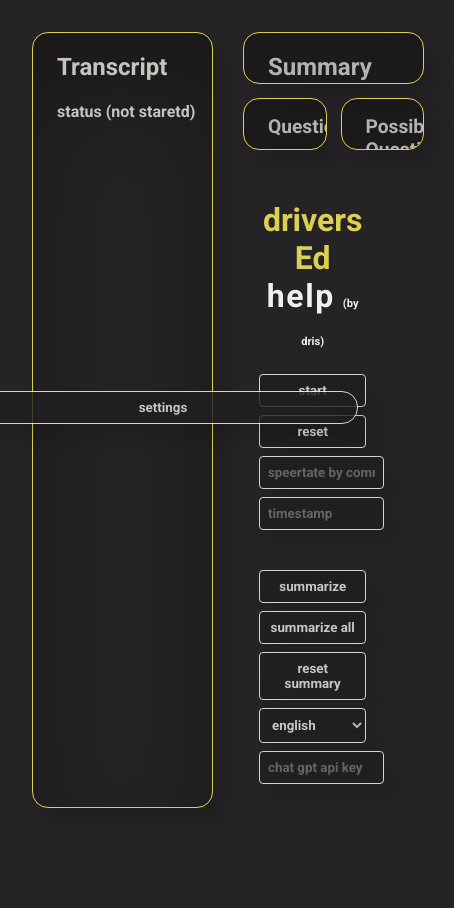
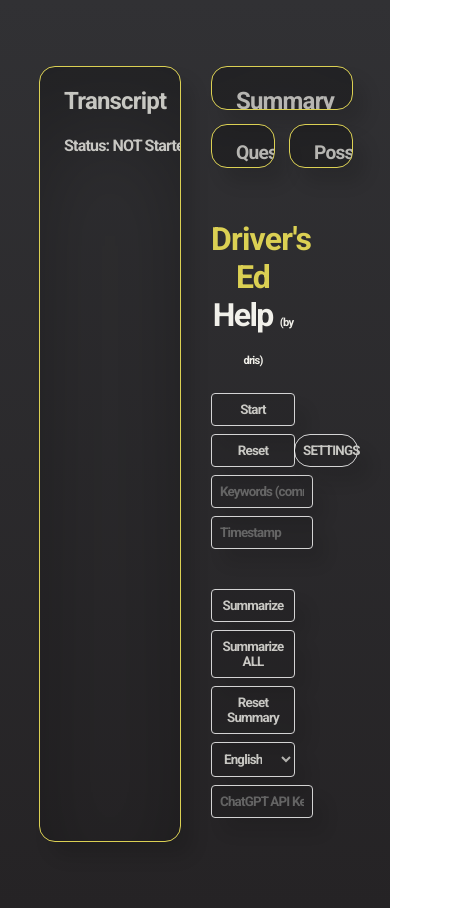
Before and after one commit to dris-e/driverEdHelp, a plain HTML site: page index.html in a window 390 px wide. Shown: the whole page, 454 px wide, since content can reach past the window. Before the commit the page ends 844 px from the top, so only its background shows below. Drawn offline with Linux system fonts and the light colour scheme.

Commit message:
dsasadsaa

```diff
--- a/index.html
+++ b/index.html
@@ -4,15 +4,15 @@
     <meta charset="UTF-8">
     <meta http-equiv="X-UA-Compatible" content="IE=edge">
     <meta name="viewport" content="width=device-width, initial-scale=1.0">
-    <title>yes</title>
+    <title>Driver's Ed Help by dris</title>
 </head>
 <body>
-    <button id="toggle-settings">settings</button>
+    <button id="toggle-settings">SETTINGS</button>
     <div id="bigger-transcript-container">
         <div id="transcript-container">
             <h2 class="title-text">Transcript</h2>
             <div id="transcript"></div>
-            <h2 id="transcript-status" class="title-text">status (not staretd)</h2>
+            <h2 id="transcript-status" class="title-text">Status: NOT Started</h2>
         </div>
         <div id="bigger-summary-container">
             <div id="summary-container" class="output-container">
@@ -30,23 +30,23 @@
             </div>
             <div id="bigger-setting-container">
                 <div id="transcript-settings">
-                    <h1 style="text-align: center;"><span style="color: #DBD053">drivers Ed</span> <span style="letter-spacing: 0.1rem;">help</span> <span style="font-size: 0.7rem">(by dris)</span></h1>
-                    <button id="start-transcript">start</button>
-                    <button id="reset-transcript">reset</button>
-                    <input type="text" id="target-words" placeholder="speertate by comma">
-                    <input type="text" id="target-date" placeholder="timestamp">
+                    <h1 style="text-align: center;"><span style="color: #DBD053" id="input-text">Driver's Ed</span><span id="class-input" style="display: none; z-index: 9;"><input type="text" value="yeah" maxlength="35" placeholder="Class type/name"></span> <span style="letter-spacing: -0.1rem;">Help</span> <span style="font-size: 0.7rem">(by dris)</span></h1>
+                    <button id="start-transcript">Start</button>
+                    <button id="reset-transcript">Reset</button>
+                    <input type="text" id="target-words" placeholder="Keywords (comma separated values)">
+                    <input type="text" id="target-date" placeholder="Timestamp">
                 </div>
                 <div id="summary-setting-container">
-                    <button id="start-summary">summarize</button>
-                    <button id="summarize-all">summarize all</button>
-                    <button id="reset-summary">reset summary</button>
+                    <button id="start-summary">Summarize</button>
+                    <button id="summarize-all">Summarize ALL</button>
+                    <button id="reset-summary">Reset Summary</button>
                     <select id="language-selector">
-                        <option value="en-US">english</option>
-                        <option value="es">spanish</option>
-                        <option value="fr">french</option>
-                        <option value="ar-ma">arabic</option>
+                        <option value="en-US">English</option>
+                        <option value="es">Spanish</option>
+                        <option value="fr">French</option>
+                        <option value="ar-ma">Arabic</option>
                     </select>
-                    <input type="password" id="api-input" placeholder="chat gpt api key">
+                    <input type="password" id="api-input" placeholder="ChatGPT API Key">
                 </div>
             </div>
         </div>
@@ -70,9 +70,11 @@
         const summarizeAll = document.querySelector("#summarize-all");
         const resetSummary = document.querySelector("#reset-summary");
         const toggleSettings = document.querySelector("#toggle-settings");
+        const inputText = document.querySelector("#input-text");
+        const classInput = document.querySelector("#class-input");
         const outputContainers = document.querySelectorAll(".output-container");
 
-        const classType = "minnesota driver's ed class";
+        let classType = localStorage.getItem("classInput") || "Minnesota Driver's Ed";
 
         let startDate = new Date();
         let finalTranscript = "";
@@ -89,11 +91,6 @@
         let transcriptWords = [];
         let transcriptDates = [];
         let transcriptContext = [];
-        const testContext = ["Before making any turn, it is important that you signal. If your vehicle's turn signals do not work, use hand signals. Make up your mind about your turn before you get to the turning point, lower your speed, move to the correct lane and give a turn signal to show your intention.",
-
-"Everywhere except New York city you're allowed to turn right on a red light. First you will need to stop at the stop line, make sure that you do not interfere with pedestrians, bicyclists, or vehicles moving on their green light, and make a turn.",
-
-"If a street has a left turn lane, you must use it when you turn left. Turn only when it is safe. When making a U-turn, start the turn from the far left lane on your side. Complete the U-turn in the right lane traveling in the opposite direction. U-turns are not legal everywhere. If you see the sign that prohibits U-turns, if you're on a hilly road, on highway or travelling in bad weather conditions that can obstruct the view, such as rain or fog, you cannot execute a U-turn."]
         let recognition;
         let apiKey = apiInput.value.trim();
 
@@ -106,6 +103,9 @@
                 savedSummary = localStorage.getItem("summary") || "";
                 savedQuestions = localStorage.getItem("questions") || "";
                 savedPossibleQuestions = localStorage.getItem("possibleQuestions") || "";
+
+                inputText.textContent = localStorage.getItem("classInput") || "Driver's Ed";
+                classInput.firstChild.value = classType;
 
                 if (lastTranscript) {
                     transcript.innerHTML = lastTranscript;
@@ -133,14 +133,14 @@
             recognition.continuous = true;
 
             recognition.onstart = () => {
-                transcriptStatus.textContent = "started transjcirption";
+                transcriptStatus.textContent = `Status: Transcription Started at ${new Date().toLocaleTimeString()}`;
             }
             recognition.onend = () => {
-                transcriptStatus.textContent = "ended (not suposed to hapen)";
+                transcriptStatus.textContent = `Status: Transcription Ended at ${new Date().toLocaleTimeString()}`;
                 startTranscript.classList.remove("active");
             }
             recognition.onerror = (e) => {
-                transcriptStatus.textContent = "minor oopsy (check cnsonsole)";
+                transcriptStatus.textContent = "Status: ERROR (check console)";
                 startTranscript.classList.remove("active");
                 console.error("mistkae: ", e.error);
             }
@@ -152,7 +152,7 @@
                 for (let i = e.resultIndex; i < e.results.length; ++i) {
                     let result = e.results[i][0].transcript;
                     if (e.results[i].isFinal) {
-                        result = result.charAt(1).toUpperCase() + result.slice(2);
+                        result = result.slice(0, 2).toUpperCase() + result.slice(2);
                         finalTranscript += result ? `<h2>${result}.<br><p class="transcript-date">(${new Date().toLocaleTimeString()})<p></h2> ` : "";
                         // finalTranscript += result ? `${result}.` : "";
                         transcriptContext.push(result);
@@ -259,8 +259,31 @@
                 }
             });
 
+            inputText.addEventListener("click", (e) => {
+                inputText.style.display = "none";
+                classInput.style.display = "inline-block";
+                classInput.focus();
+                classInput.addEventListener("change", () => {
+                    e.preventDefault();
+                    let newClass = classInput.firstChild.value
+                    localStorage.setItem("classInput", newClass);
+                    classType = newClass;
+                    inputText.textContent = newClass;
+                    inputText.style.display = "inline-block";
+                    classInput.style.display = "none";
+                });
+                console.log("eyakjhdsa");
+            });
+
+            classInput.addEventListener("dblclick", (e) => {
+                e.preventDefault();
+                inputText.style.display = "inline-block";
+                classInput.style.display = "none";
+            });
+
             languageSelector.addEventListener("change", (e) => {
                 languageSelected = e.target.options[e.target.selectedIndex].text;
+                console.log("yeah");
             });
 
             toggleSettings.addEventListener("click", () => {
@@ -312,7 +335,7 @@
 
             const generatePrompt = (summaryContent) => {
                 return `You are a student attending a ${classType} class. Here is the raw transcript from what the instructor has said: "${summaryContent || transcriptContext.toString() || wordList}". Your task is to summarize the most important points from what the instructor has currently said, and generate a few (preferably 2-3, but more as needed) concise bullet points. Additionally, identify any explicit questions asked during the lecture, and if none were asked, state so. Finally, identify any possible questions that could arise based on the lecture content.
-                Here is the output format, do NOT deviate from this format in any way, and do NOT include anything else other than this. Add a hyphen before sentences/bullet points. If what has been given to you is illogical or incomplete, infer what was said based on this being a ${classType} in ${languageSelected}:
+                Here is the output format, do NOT deviate from this format in any way, and do NOT include anything else other than this. Add a hyphen before sentences/bullet points. If what has been given to you is illogical or incomplete, infer what was said based on this being a ${classType} class in ${languageSelected}:
 
                 Summary: -[Concise, 1-2 sentence points that highlight the key information. Use more or less points as necessary.]
                 Questions: -[Bulleted questions for each one asked, starting with "Q:" exactly as asked. A sub-bullet for each question, starting with "A:", and a 1-2 sentence possible answer for each question asked. If none, state "No questions asked.".]
@@ -387,6 +410,7 @@
         * {
             transition: all 0.5s ease;
             font-family: "Roboto", sans-serif;
+            letter-spacing: -0.05rem;
             /* border: 1px solid red !important; */
         }
 
@@ -397,16 +421,16 @@
         }
 
         body {
-            margin: 0;
+            margin: 0 auto;
             padding: 2rem;
-            max-height: 90vh !important;
-            max-width: 100vw !important;
+            height: 100vh !important;
+            max-width: 80% !important;
             display: flex;
             flex-direction: column;
             justify-content: space-between;
             align-items: center;
             color: #F1F0EA;
-            background-color: #252325;
+            background: linear-gradient(#313134, #252325);
             /* font-family: system-ui, -apple-system, BlinkMacSystemFont, "Segoe UI", sans-serif; */
             font-family: "Roboto", sans-serif;
         }
@@ -492,6 +516,7 @@
             flex-direction: column;
             justify-content: flex-end;
             padding: 1rem;
+            padding-left: 0;
             width: 60%;
         }
 
@@ -506,7 +531,7 @@
         }
 
         .text-container {
-            line-height: 3rem;
+            line-height: 2.5rem;
         }
 
         #transcript, h2 {
@@ -535,6 +560,8 @@
             background-color: #DBD053;
             border-radius: 4px;
             opacity: 1 !important;
+            scale: 1.05;
+            margin-left: 1rem;
         }
 
         .active {
@@ -561,9 +588,13 @@
             padding: 0.5rem;
             opacity: 0.8;
             margin-bottom: 0.5rem;
-            background-color: #252325;
+            background-color: transparent;
             border: 0.5px solid white;
             box-shadow: inset 0px 60px 100px rgba(0, 0, 0, 0.12), 12px 15px 17px rgba(0, 0, 0, 0.12);
+        }
+
+        button {
+            text-align: center !important;
         }
 
         input:hover, button:hover, select:hover {
@@ -577,6 +608,7 @@
             right: 2rem;
             z-index: 9;
             border-radius: 1rem;
+            text-align: center;
         }
 
         .hidden {
@@ -589,11 +621,23 @@
                 width: 100%;
             }
 
+            #toggle-settings {
+                width: 4rem;
+            }
+
             body {
                 overflow-y: scroll;
                 display: grid;
                 grid-template-columns: repeat(1, 1fr);
             }
+
+            #transcript {
+                font-size: 1rem !important;
+            }
+
+            .text-container {
+                font-size: 0.7rem !important;
+            }
         }
     </style>
 </body>
```
